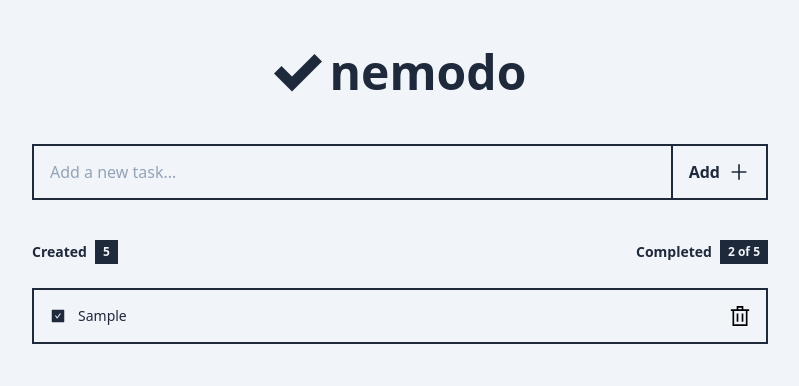
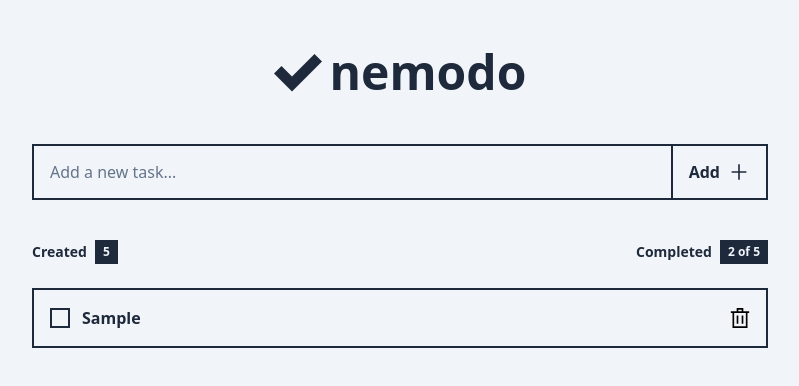
Before and after one commit to nebocoder/nemodo, a React (Vite) app: page / in a window 1280 px wide. Both pictures are taken after typing "Sample" into the empty fields and a click on the button "Add". Shown: the top 386 px of the page, without its empty margins (240-1039 px from the left). Built offline with nearby package versions, Linux system fonts and the light colour scheme; the HTML template or start-up script is replaced by a standard one.

Commit message:
feat: :sparkles: add complete task feature

```diff
--- a/src/App.jsx
+++ b/src/App.jsx
@@ -17,10 +17,23 @@ function App() {
     ]);
   }
 
+  function toggleCompleteById(taskId) {
+    const newTasks = tasks.map((task) => {
+      if (task.id === taskId) {
+        return {
+          ...task,
+          isComplete: !task.isComplete,
+        };
+      }
+      return task;
+    });
+    setTasks(newTasks);
+  }
+
   return (
     <div className="h-screen bg-slate-100 text-slate-800">
       <Header onAddTask={addTask} />
-      <List tasks={tasks} />
+      <List tasks={tasks} onComplete={toggleCompleteById} />
     </div>
   );
 }
--- a/src/Header.jsx
+++ b/src/Header.jsx
@@ -29,7 +29,7 @@ function Header({ onAddTask }) {
           value={title}
           onChange={onChangeTitle}
           className="h-full flex-1 text-inherit border-y-2 border-l-2 bg-inherit border-slate-800 px-4
-          focus:outline-none placeholder:text-slate-400"
+          focus:outline-none placeholder:text-slate-500"
           type="text"
           placeholder="Add a new task..."
         />
--- a/src/List.jsx
+++ b/src/List.jsx
@@ -1,7 +1,7 @@
 import { GrTrash } from 'react-icons/gr';
 import { AiFillCheckSquare } from 'react-icons/ai';
 
-function List({ tasks }) {
+function List({ tasks, onComplete }) {
   return (
     <div className="w-full max-w-3xl mx-auto mt-24 mb-12 px-4">
       <div className="flex place-items-center place-content-between mb-6">
@@ -21,20 +21,35 @@ function List({ tasks }) {
 
       <div className="flex flex-col gap-3">
         {tasks.map((task) => (
-          <Task key={task.id} task={task} />
+          <Task key={task.id} task={task} onComplete={onComplete} />
         ))}
       </div>
     </div>
   );
 }
 
-function Task({ task }) {
+function Task({ task, onComplete }) {
   return (
     <div className="w-full border-2 border-slate-800 p-4 flex place-items-center justify-between gap-3">
-      <button>
-        <AiFillCheckSquare />
+      <button
+        onClick={() => onComplete(task.id)}
+        className="w-5 h-5 flex place-content-center place-items-center"
+      >
+        {task.isComplete ? (
+          <AiFillCheckSquare size={20} />
+        ) : (
+          <div className="w-full h-full border-2 border-slate-800" />
+        )}
       </button>
-      <p className="text-sm mr-auto">{task.title}</p>
+      <p
+        className={
+          task.isComplete
+            ? 'mr-auto line-through text-slate-500'
+            : 'font-semibold mr-auto'
+        }
+      >
+        {task.title}
+      </p>
       <button>
         <GrTrash size={20} />
       </button>
```
